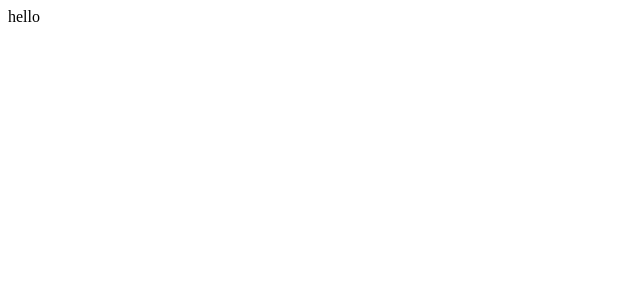
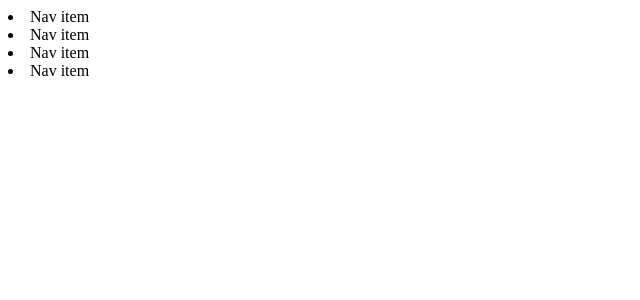
Before and after one commit to fidashn/my-diaries, a React (Create React App) app: page / in a window 1280 px wide. Shown: the top 300 px of the page, without its empty margins (0-640 px from the left). Built offline with nearby package versions, Linux system fonts and the light colour scheme.

Commit message:
created components

```diff
--- a/src/App.js
+++ b/src/App.js
@@ -1,9 +1,11 @@
 import './App.css';
+import Navbar from './Components/Navbar';
 
 function App() {
   return (
     <div className="App">
-      hello
+      <Navbar />
+
     </div>
   );
 }
--- /dev/null
+++ b/src/Components/Navbar.js
@@ -0,0 +1,14 @@
+import React from 'react'
+
+function Navbar() {
+  return (
+    <div className='navbar'>
+      <li>Nav item</li>
+      <li>Nav item</li>
+      <li>Nav item</li>
+      <li>Nav item</li>
+    </div>
+  )
+}
+
+export default Navbar
```
Also changed, not shown: src/Components/Home.js (added, +9 -0 lines).
